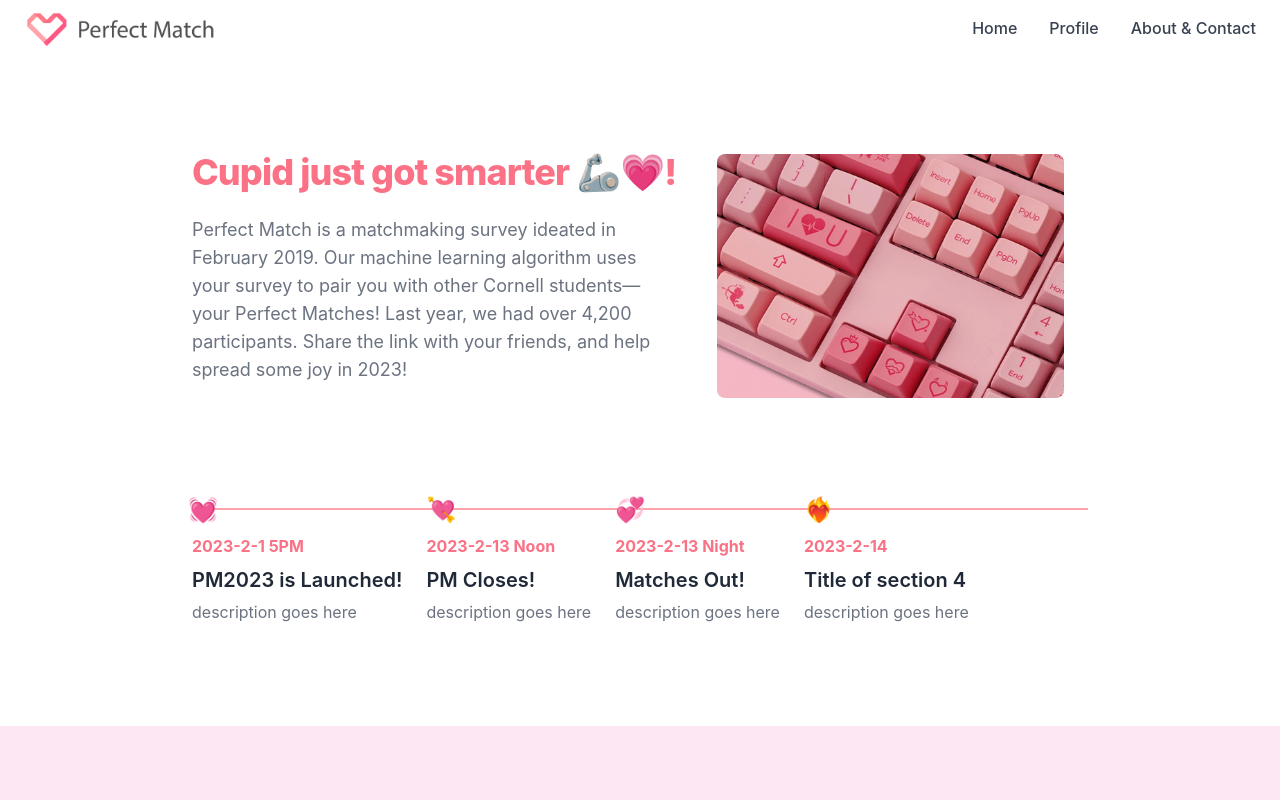
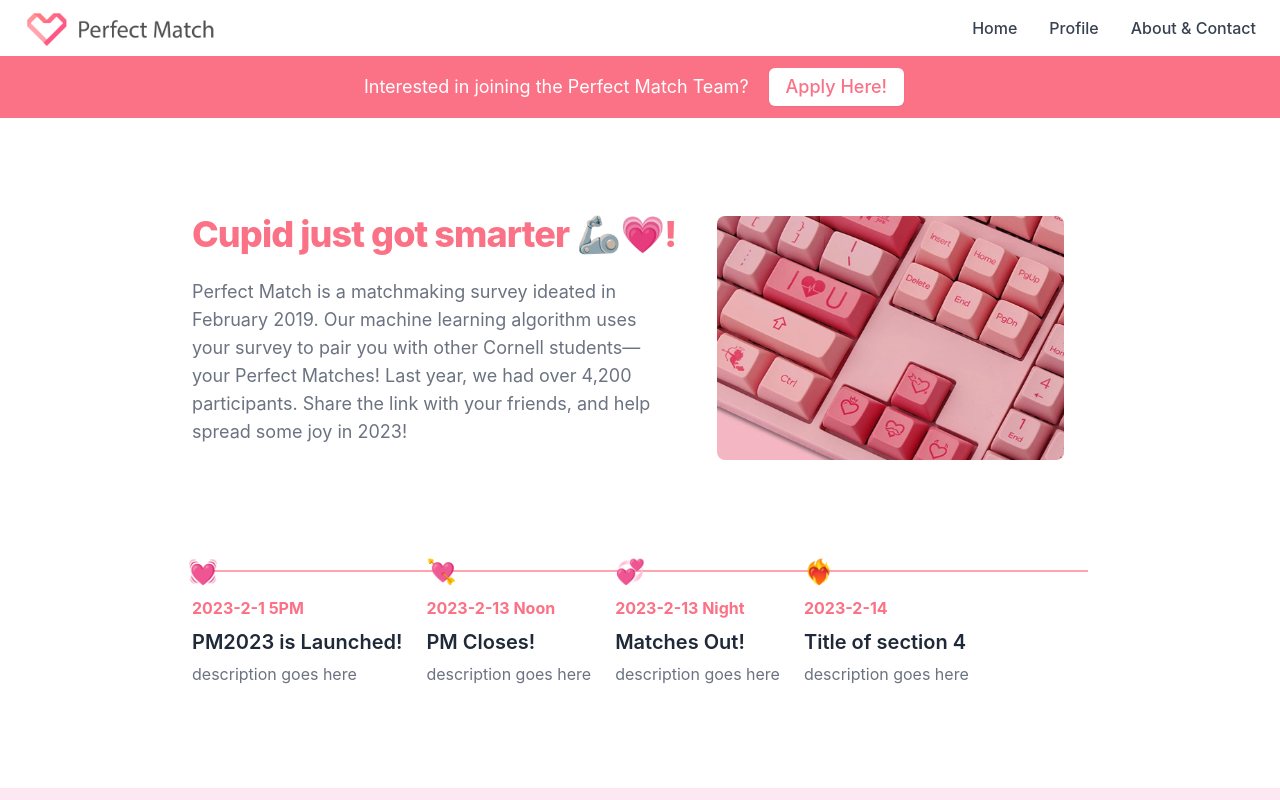
Before and after one commit to Perfect-Match-Org/perfect-match-web, a Next.js app: page /about in a window 1280 px wide. Shown: the top 800 px of the page. Built offline with nearby package versions, Linux system fonts and the light colour scheme.

Commit message:
moved recruiting banner to the about page

```diff
--- a/pages/about.tsx
+++ b/pages/about.tsx
@@ -9,6 +9,35 @@ const About: any = (props: any) => {
   return (
     <div>
       <Header />
+
+      <div className="bg-rose-400">
+        <div className="py-2 px-3 sm:px-0 sm:py-3 flex">
+          <div className="flex flex-wrap items-center sm:mx-auto">
+            <div>
+              <p className="ml-2 font-small text-white sm:text-lg">
+                  Interested in joining the Perfect Match Team?
+              </p>
+            </div>
+            <div className="order-3 mt-2 w-full flex-shrink-0 sm:w-auto sm:ml-5 sm:mt-0">
+              <a
+                href="http://www.google.com"
+                className="flex items-center justify-center rounded-md border border-transparent bg-white px-4 py-1 text-sm font-medium text-rose-400 shadow-sm hover:bg-rose-50 sm:text-lg"
+              >
+                Apply Here!
+              </a>
+            </div>
+            <div className="order-2 flex-shrink-0 sm:order-3 sm:ml-3">
+              <button
+                type="button"
+                className="-mr-1 flex rounded-md p-2 hover:bg-indigo-500 focus:outline-none focus:ring-2 focus:ring-white sm:-mr-2"
+              >
+                {/* <XMarkIcon className="h-6 w-6 text-white" aria-hidden="true" /> */}
+              </button>
+            </div>
+          </div>
+        </div>
+      </div>
+
       <div>
         <div>
           {" "}
```
